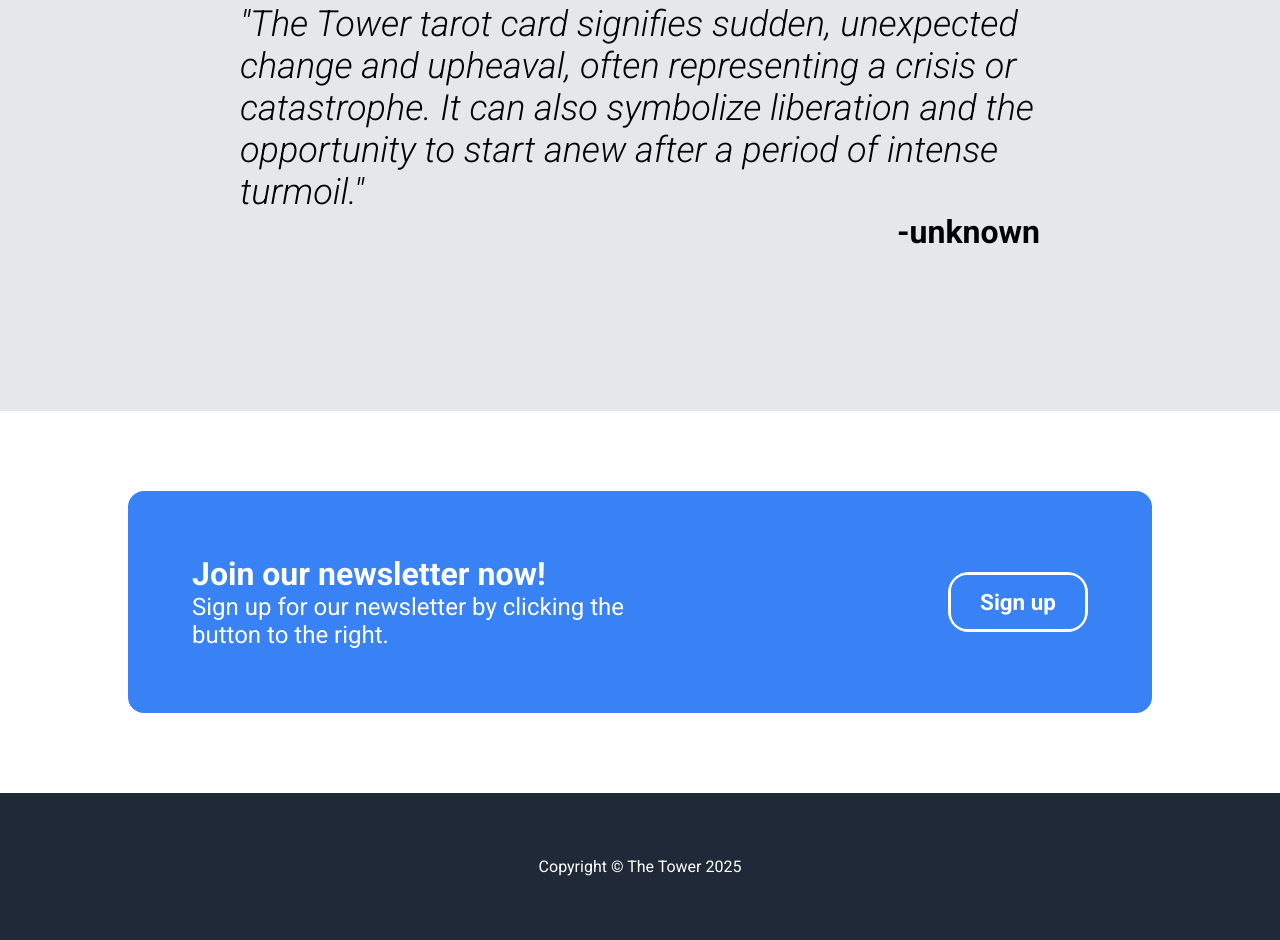
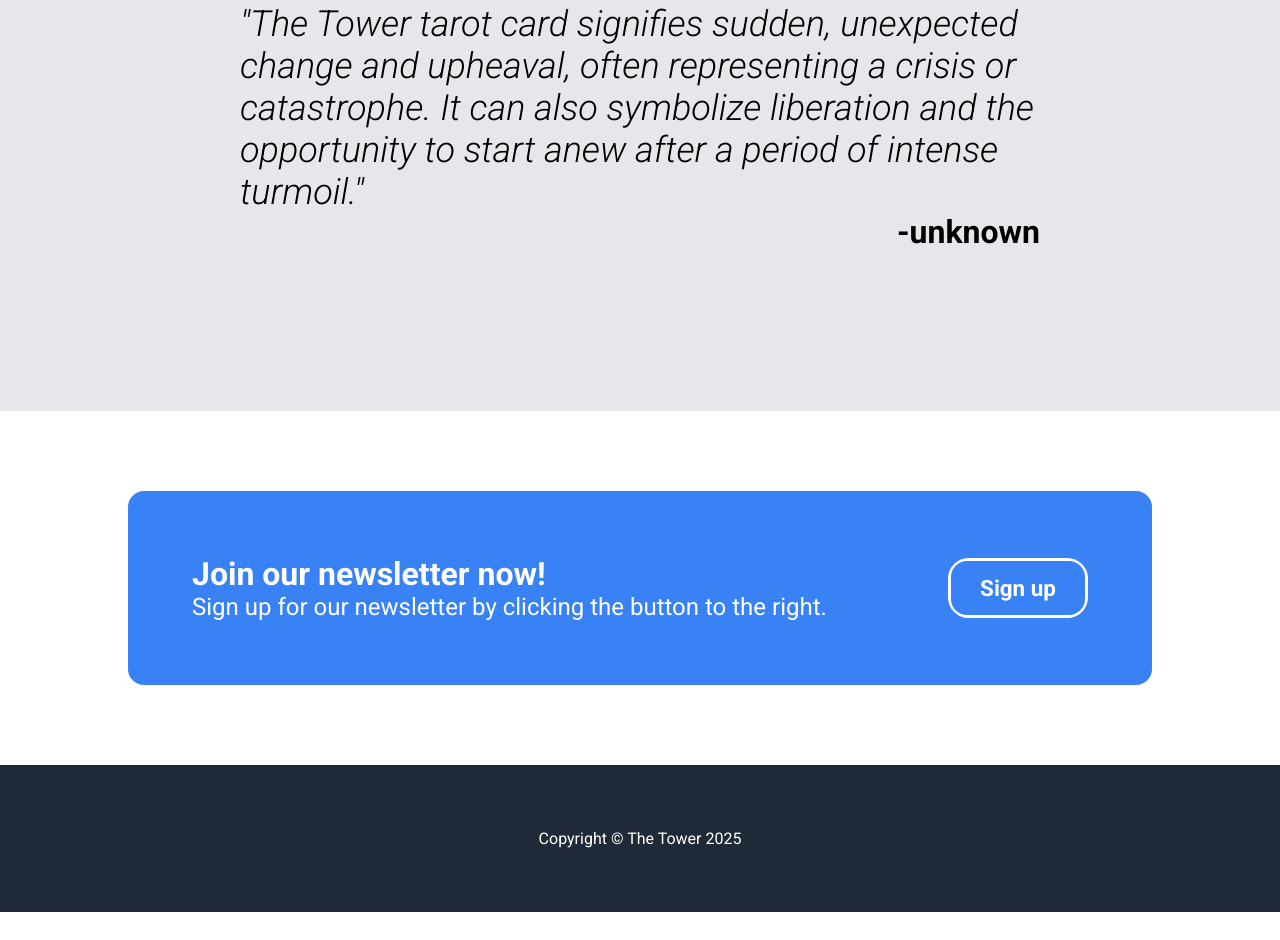
Before and after one commit to benfinnie-main/the-tower-2, a plain HTML site: page index.html in a window 1280 px wide. Shown: the part 1091-2031 px from the top of the page. After the commit the page ends 2003 px from the top, so only its background shows below. Drawn offline with Linux system fonts and the light colour scheme.

Commit message:
Tweak some formatting values

```diff
--- a/style.css
+++ b/style.css
@@ -151,13 +151,14 @@
 
 .sign-up-area {
     display: flex;
-    justify-content: center;
+    justify-content: space-between;
     align-items: center;
-    gap: 16rem;
     background-color: #3882F6;
     padding: 4rem;
     margin: 5rem 8rem;
     border-radius: 1rem;
+    flex-wrap: wrap;
+    gap: 20px;
 }
 
 @media (max-width: 1000px) {
```
